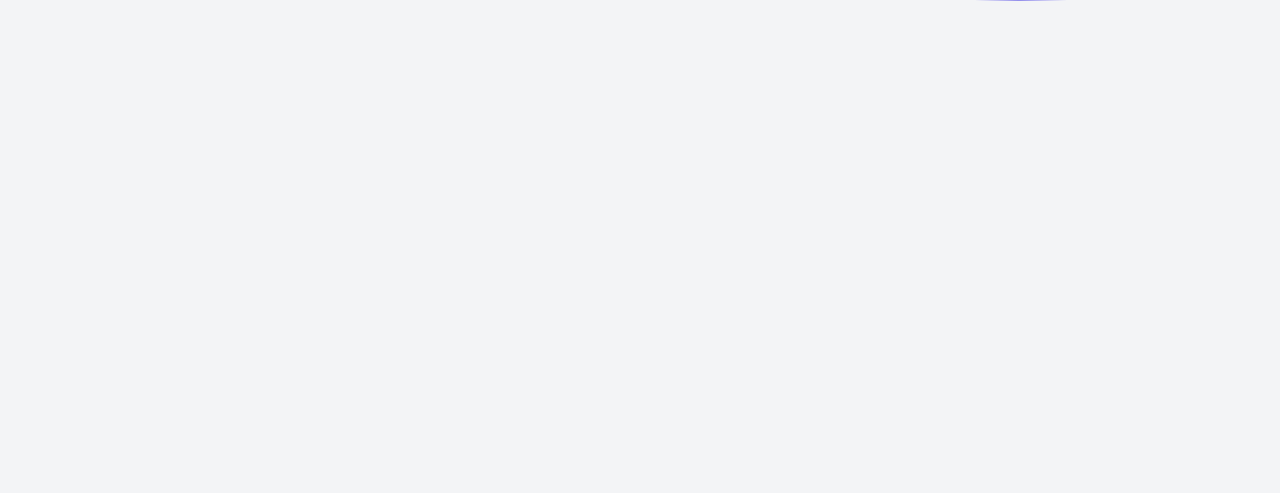
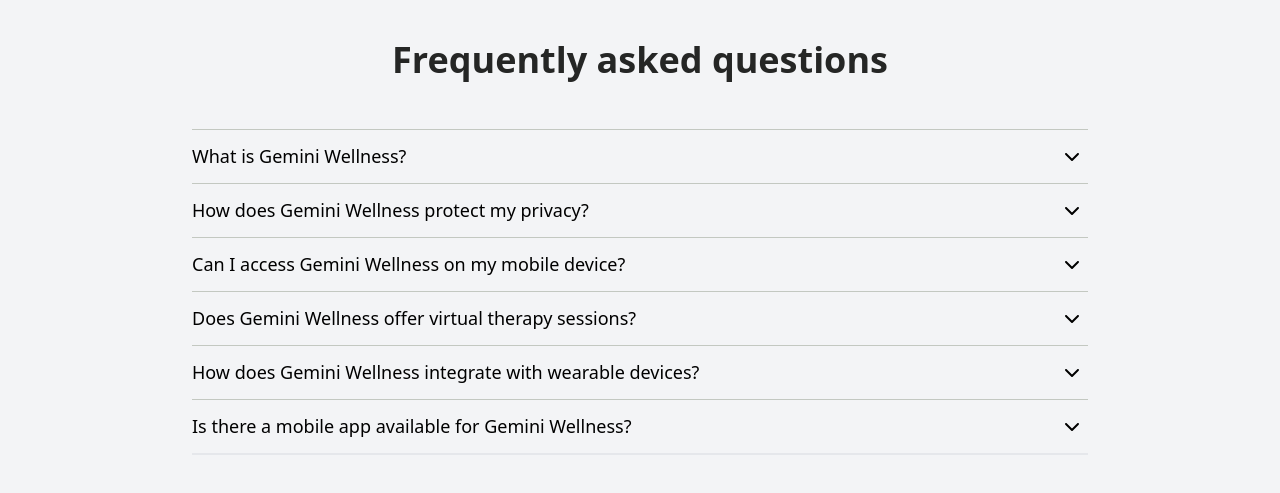
Before and after one commit to Kevin-ishimwe/Gemini-wellness, a React (Vite) app: page / in a window 1280 px wide. Shown: the part 1777-2270 px from the top of the page. Built offline with nearby package versions, Linux system fonts and the light colour scheme.

Commit message:
faqs section

```diff
--- a/package.json
+++ b/package.json
@@ -12,6 +12,7 @@
   "dependencies": {
     "react": "^18.2.0",
     "react-dom": "^18.2.0",
+    "react-icons": "^5.2.1",
     "react-router-dom": "^6.23.1"
   },
   "devDependencies": {
--- a/src/components/Faqs.jsx
+++ b/src/components/Faqs.jsx
@@ -1,11 +1,74 @@
+import { useState } from "react";
+import { FaChevronDown } from "react-icons/fa6";
 
+const qas = [
+  {
+    question: "What is Gemini Wellness?",
+    answer:
+      "Gemini Wellness is a comprehensive web-based platform designed to support and promote holistic well-being. Our app integrates mental health resources, nutritional guidance, physical activity tracking, mindfulness practices, and personalized recommendations to help you achieve a balanced and fulfilling life.",
+  },
+  {
+    question: "How does Gemini Wellness protect my privacy?",
+    answer:
+      "At Gemini Wellness, we prioritize data privacy and security. We implement robust encryption and adhere to strict data protection policies. Your personal information and health data are treated with the utmost confidentiality and will never be shared without your explicit consent.",
+  },
+  {
+    question: "Can I access Gemini Wellness on my mobile device?",
+    answer:
+      "Absolutely! Gemini Wellness is a web-based application, which means you can access it from any device with a modern web browser, including smartphones and tablets. Our responsive design ensures an optimized user experience across all screen sizes.",
+  },
+  {
+    question: "Does Gemini Wellness offer virtual therapy sessions?",
+    answer:
+      "Yes, Gemini Wellness provides secure video conferencing capabilities that allow you to participate in virtual therapy sessions with licensed mental health professionals. Our platform ensures a safe and confidential environment for remote counseling and support.",
+  },
+  {
+    question: "How does Gemini Wellness integrate with wearable devices?",
+    answer:
+      "Gemini Wellness seamlessly integrates with popular wearable devices and fitness trackers through APIs. This integration allows us to monitor your physical activity, sleep patterns, and other health metrics, providing a more comprehensive view of your overall well-being and enabling personalized recommendations.",
+  },
+  {
+    question: "Is there a mobile app available for Gemini Wellness?",
+    answer:
+      "While Gemini Wellness is currently available as a web application, we are actively working on developing native mobile apps for iOS and Android platforms. Stay tuned for updates on the release of our mobile apps, which will provide an even more convenient and immersive experience.",
+  },
+];
 
-function Faqs() {
+const Faqs = () => {
+  const [expanded, setExpanded] = useState({});
+
+  const toggleExpand = (question) => {
+    setExpanded((prevExpanded) => ({
+      ...prevExpanded,
+      [question]: !prevExpanded[question],
+    }));
+  };
+
   return (
-    <div>
+    <div className="min-h-screen flex flex-col items-center justify-center pt-[15em]">
+      <h1 className="font-bold text-4xl mb-12 text-[#252625]">
+        Frequently asked questions
+      </h1>
+      <div className="w-[70vw] border-b-2">
+        {qas.map(({ question, answer }) => (
+          <div key={question}>
+            <div className="py-3 border-t-[1px] border-[#C3C8C1] my-[1px] w-full flex items-center justify-between pr-2">
+              <h4 className="text-lg">{question}</h4>
+              <FaChevronDown
+                onClick={() => toggleExpand(question)}
+                className={`transform  duration-[.8s] hover:scale-110 hover:text-indigo-700 ${
+                  expanded[question] ? "rotate-180" : ""
+                }`}
+              />
+            </div>
+            {expanded[question] && (
+              <p className="anim-1 text-[#4a4d4a] text-md py-1 font-light">{answer}</p>
+            )}
+          </div>
+        ))}
+      </div>
+    </div>
+  );
+};
 
-    </div>
-  )
-}
-
-export default Faqs
+export default Faqs;
--- a/src/components/Hero.jsx
+++ b/src/components/Hero.jsx
@@ -6,11 +6,11 @@
 
 const Hero = () => {
   return (
-    <div className=" min-h-screen p-20 relative">
+    <div className=" min-h-screen px-8 p-20 relative">
       <Logo_max />
-      <div className=" p-6 h-[80vh] flex  justify-between items-center">
+      <div className=" p-6 flex min-h-[80vh]  justify-between items-center">
         <div>
-          <h1 className="text-[4em] font-black mb-2 uppercase leading-[1em] text-indigo-900">
+          <h1 className="text-[3.3em] font-black mb-2 uppercase leading-[1em] text-indigo-900">
             Unlock Your <br></br>Path to Well-Being
           </h1>
           <p className=" mb-8 mt-4 font-PoppinsLight text-xl">
@@ -37,7 +37,7 @@
               <img
                 src={lady_phone}
                 alt=""
-                className="hover:scale-105  object-cover w-[25em]  rounded-[30px] rounded-bl-[30px] rounded-tr-[100px] border-[1px] border-indigo-500 ml-4"
+                className="hover:scale-105  object-cover w-[20em]  rounded-[30px] rounded-bl-[30px] rounded-tr-[100px] border-[1px] border-indigo-500 ml-4"
               />
               <div className=" absolute bg-[#928CFF] -top-[5em] left-8 -rotate-45 h-[7em] w-[3em] rounded-[200px]"></div>
               <div className="t1 absolute bg-[#2C97DE] -top-[10em] right-0 -rotate-45 h-[10em] w-[5em] "></div>
@@ -48,7 +48,7 @@
               <img
                 src="https://dy7glz37jgl0b.cloudfront.net/advice/images/d9713b4d9844e3b1e289a5b64a879ae4-woman-green-shirt-headband-computer-smiling_l.jpg"
                 alt=""
-                className="hover:scale-105  object-cover w-[25em] rounded-[30px] rounded-bl-[100px] border-[1px] border-indigo-500 ml-4"
+                className="hover:scale-105  object-cover w-[20em] rounded-[30px] rounded-bl-[100px] border-[1px] border-indigo-500 ml-4"
               />
               <div className="hover:scale-110 c1 absolute bg-[#F8E26C] -top-[5em] rotate-45 h-[10em] w-[5em] "></div>
             </div>
--- a/src/css/index.css
+++ b/src/css/index.css
@@ -44,3 +44,19 @@
   background-clip: text;
   color: transparent;
 }
+
+.anim-1 {
+  animation: happear 100ms 1;
+  animation: name duration timing-function delay iteration-count direction
+    fill-mode;
+}
+@keyframes happear {
+  from {
+    height: 0em;
+    opacity: 0;
+  }
+  to {
+    height: fit-content;
+    opacity: 1;
+  }
+}
--- a/src/pages/Home.jsx
+++ b/src/pages/Home.jsx
@@ -1,11 +1,12 @@
 import vwaves from "../assets/Vectorwave.svg";
 import hero_2_photo from "../assets/hero2.png";
 import Hero from "../components/Hero";
+import Faqs from "../components/Faqs";
 
 const SubHero = () => {
   return (
     <div className="relative z-[10] ">
-      <div className="relative bg-indigo-600 min-h-fit mx-auto text-white flex flex-col justify-center p-20 hero-2">
+      <div className="relative bg-indigo-600 min-h-[80vh]mx-auto text-white flex flex-col justify-center p-20 hero-2">
         <div className="w-8/12">
           <h2 className="text-[4em] font-bold mb-4">
             Introducing Gemini Wellness
@@ -29,12 +30,12 @@
           </button>
         </div>
         <img
-          className="h-[25em] w-[45em] object-cover absolute right-2 bottom-[-15em] z-[5]"
+          className="w-[35em] object-cover absolute right-2 bottom-[1x0vh] z-[5]"
           src={hero_2_photo}
           alt=""
         />
       </div>
-      <img src={vwaves} alt="" className="upside w-screen absolute left-0 " />
+      <img src={vwaves} alt="" className="upside w-screen bottom-[-10em] absolute left-0 " />
     </div>
   );
 };
@@ -45,7 +46,7 @@
       <div className="bg-gray-100 ">
         <Hero />
         <SubHero />
-        <div className="min-h-screen"></div>
+        <Faqs />
       </div>
     </>
   );
```
Also changed, not shown: 1 other file (tests, documents, lock files or other folders).
